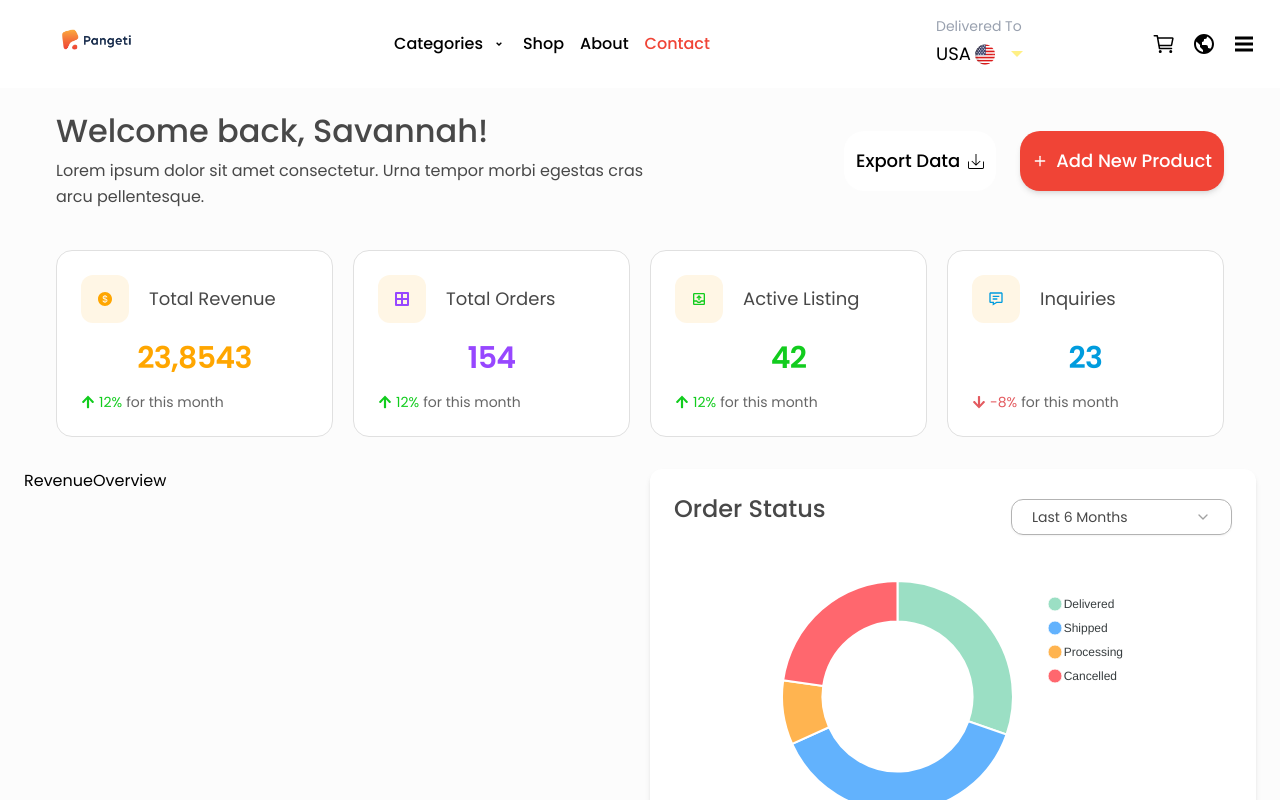
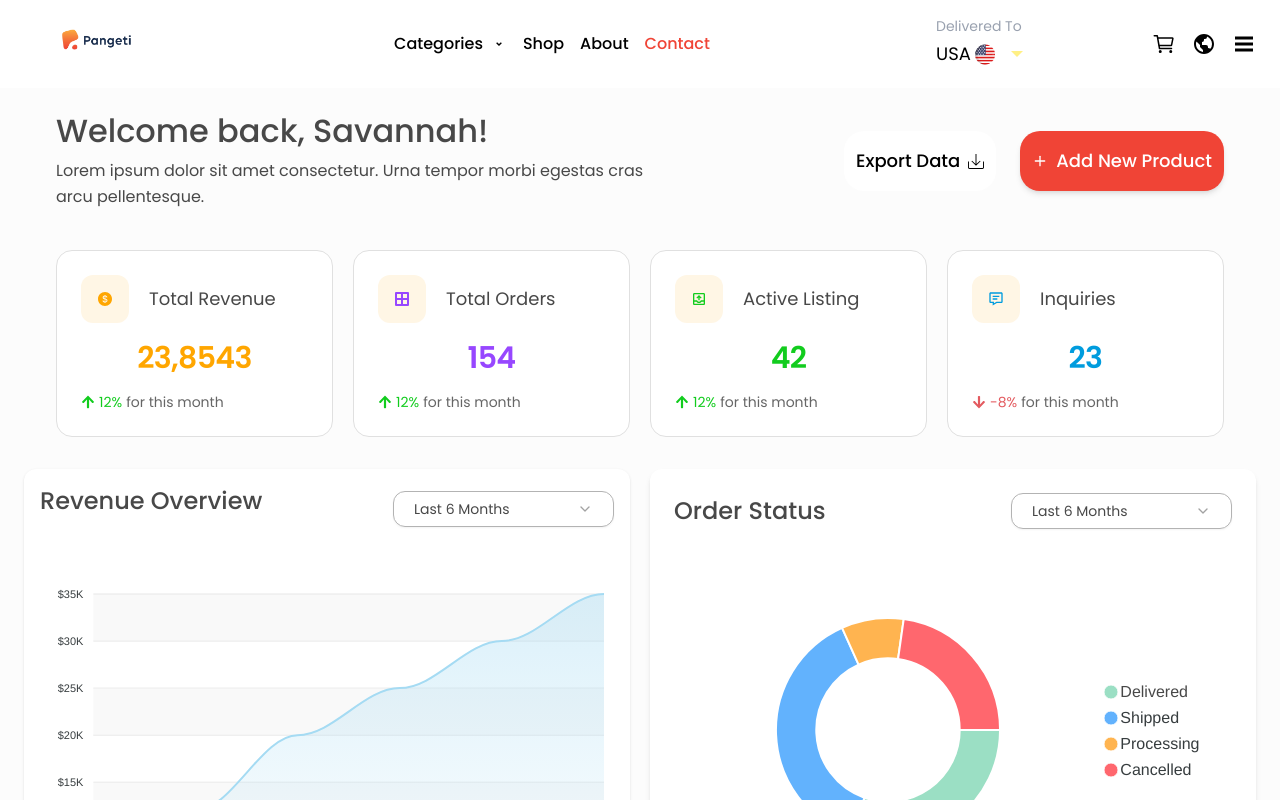
Before and after one commit to softvence-omega/daymoon-frontend, a React (Vite) app: page /sellerdashboard in a window 1280 px wide. Shown: the top 800 px of the page. Built offline with nearby package versions, Linux system fonts and the light colour scheme.

Commit message:
revinue and order stsatus done

```diff
--- a/src/components/SellerDashboard/Dashboard/OrderStatus.tsx
+++ b/src/components/SellerDashboard/Dashboard/OrderStatus.tsx
@@ -17,19 +17,43 @@ const OrderStatus: React.FC = () => {
 
   const options: ApexOptions = {
     chart: {
-      width: 380,
+      width: 393,
+      height: 393,
       type: "donut",
     },
     labels: ["Delivered", "Shipped", "Processing", "Cancelled"],
     dataLabels: {
       enabled: false,
     },
+    plotOptions: {
+      pie: {
+        startAngle: 90,
+        endAngle: 450,
+        donut: {
+          size: "64%", // ~70.74px ring thickness for 393px circle
+        },
+      },
+    },
+    legend: {
+      position: "right",
+      offsetY: 50, // Push the legend down
+      offsetX: -90, // Slightly to the right if needed
+      fontSize: "16px",
+      labels: {
+        colors: ["#484848"],
+        useSeriesColors: false,
+      },
+      height: 330,
+    },
+
+    colors: ["#9BDFC4", "#62B2FD", "#FFB450", "#FF676E"],
     responsive: [
       {
         breakpoint: 480,
         options: {
           chart: {
-            width: 280,
+            width: 320,
+            height: 320,
           },
           legend: {
             show: false,
@@ -37,25 +61,18 @@ const OrderStatus: React.FC = () => {
         },
       },
     ],
-    legend: {
-      position: "right",
-      offsetY: 0,
-      height: 230,
-    },
-    colors: ["#9BDFC4", "#62B2FD", "#FFB450", "#FF676E"],
   };
 
   return (
-    <div className="p-6 bg-white rounded-xl shadow-md">
-      <div className="flex flex-col md:flex-row justify-between items-start md:items-center gap-4 md:gap-8 lg:gap-12 mb-8 w-full">
+    <div className="w-full max-w-[748px] h-full max-h-[555px] p-6 bg-white rounded-xl shadow-md">
+      {/* Top Section: Title & Dropdown */}
+      <div className="flex flex-col md:flex-row justify-between items-start md:items-center gap-4 mb-8">
         {/* Title */}
-        <div className="w-full md:flex-1">
-          <h1 className="text-[24px] leading-[130%] font-medium text-[#484848] mb-4">
-            Order Status
-          </h1>
-        </div>
+        <h1 className="text-[24px] leading-[130%] font-medium text-[#484848]">
+          Order Status
+        </h1>
 
-        {/* Filter Dropdown */}
+        {/* Dropdown */}
         <div className="w-full sm:w-[250px] md:w-[221px]">
           <Select>
             <SelectTrigger className="w-full h-[48px] border border-[#B3B3B3] rounded-[12px] px-[20px] py-[10px] flex items-center justify-between text-[#484848]">
@@ -76,13 +93,14 @@ const OrderStatus: React.FC = () => {
         </div>
       </div>
 
-      {/* Chart */}
-      <div className="flex justify-center">
+      {/* Donut Chart */}
+      <div className="flex justify-center mt-20">
         <ReactApexChart
           options={options}
           series={series}
           type="donut"
-          width={380}
+          width={393}
+          height={393}
         />
       </div>
     </div>
--- a/src/components/SellerDashboard/Dashboard/RevenueOverview.tsx
+++ b/src/components/SellerDashboard/Dashboard/RevenueOverview.tsx
@@ -1,7 +1,135 @@
+import {
+  Select,
+  SelectContent,
+  SelectGroup,
+  SelectItem,
+  SelectLabel,
+  SelectTrigger,
+  SelectValue,
+} from "@/components/ui/select";
+
+import ReactApexChart from "react-apexcharts";
+import type { ApexOptions } from "apexcharts";
+
 const RevenueOverview = () => {
+  const series = [
+    {
+      data: [5, 12, 20, 25, 30, 35], // data in thousands
+    },
+  ];
+
+  const options: ApexOptions = {
+    chart: {
+      type: "area",
+      toolbar: { show: false },
+    },
+    dataLabels: {
+      enabled: false,
+    },
+    stroke: {
+      curve: "smooth",
+      width: 2,
+    },
+    xaxis: {
+      categories: ["Jan", "Feb", "Mar", "Apr", "May", "Jun"],
+      axisBorder: {
+        show: true,
+      },
+      axisTicks: {
+        show: true,
+      },
+    },
+    yaxis: {
+      min: 5,
+      max: 35,
+      tickAmount: 6, // creates ticks at 5,10,15,...35
+      forceNiceScale: false,
+      labels: {
+        formatter: (val) => {
+          const rounded = Math.round(val);
+          return `$${rounded}K`;
+        },
+      },
+    },
+    tooltip: {
+      enabled: false,
+    },
+    legend: {
+      show: false,
+    },
+    grid: {
+      borderColor: "#e7e7e7",
+      row: {
+        colors: ["#f3f3f3", "transparent"],
+        opacity: 0.5,
+      },
+    },
+    colors: ["#A5DBF3"], // changed base color here
+    fill: {
+      type: "gradient",
+      gradient: {
+        shadeIntensity: 1,
+        opacityFrom: 0.4, // start opacity (semi-transparent)
+        opacityTo: 0, // end opacity (fully transparent)
+        stops: [0, 90, 100],
+        colorStops: [
+          {
+            offset: 0,
+            color: "#A5DBF3",
+            opacity: 0.4,
+          },
+          {
+            offset: 90,
+            color: "#A5DBF3",
+            opacity: 0.1,
+          },
+          {
+            offset: 100,
+            color: "#A5DBF3",
+            opacity: 0,
+          },
+        ],
+      },
+    },
+  };
+
   return (
-    <div>
-      <h1>RevenueOverview</h1>
+    <div className="w-full max:w-[748px] h-full max:h-[555px] bg-white p-4 rounded-xl shadow">
+      <div className="flex flex-col md:flex-row justify-between items-start md:items-center gap-4 md:gap-8 lg:gap-12 mb-8 w-full">
+        {/* Title */}
+        <div className="w-full md:flex-1">
+          <h1 className="text-[24px] leading-[130%] font-medium text-[#484848] mb-4">
+            Revenue Overview
+          </h1>
+        </div>
+
+        {/* Filter Dropdown */}
+        <div className="w-full sm:w-[250px] md:w-[221px]">
+          <Select>
+            <SelectTrigger className="w-full h-[48px] border border-[#B3B3B3] rounded-[12px] px-[20px] py-[10px] flex items-center justify-between text-[#484848]">
+              <SelectValue placeholder="Last 6 Months" />
+            </SelectTrigger>
+            <SelectContent>
+              <SelectGroup>
+                <SelectLabel>Months</SelectLabel>
+                <SelectItem value="1">Last 1 Month</SelectItem>
+                <SelectItem value="2">Last 2 Months</SelectItem>
+                <SelectItem value="3">Last 3 Months</SelectItem>
+                <SelectItem value="4">Last 4 Months</SelectItem>
+                <SelectItem value="5">Last 5 Months</SelectItem>
+                <SelectItem value="6">Last 6 Months</SelectItem>
+              </SelectGroup>
+            </SelectContent>
+          </Select>
+        </div>
+      </div>
+      {/* Chart */}
+      <ReactApexChart
+        options={options}
+        series={series}
+        type="area"
+        height={350}
+      />
     </div>
   );
 };
```
